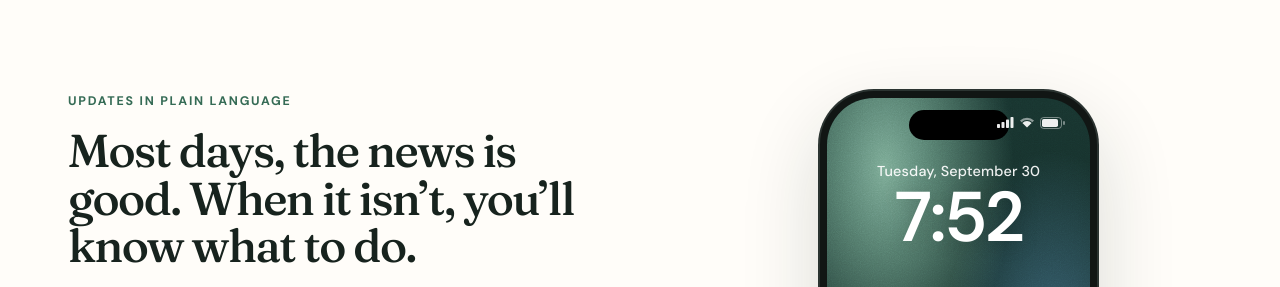
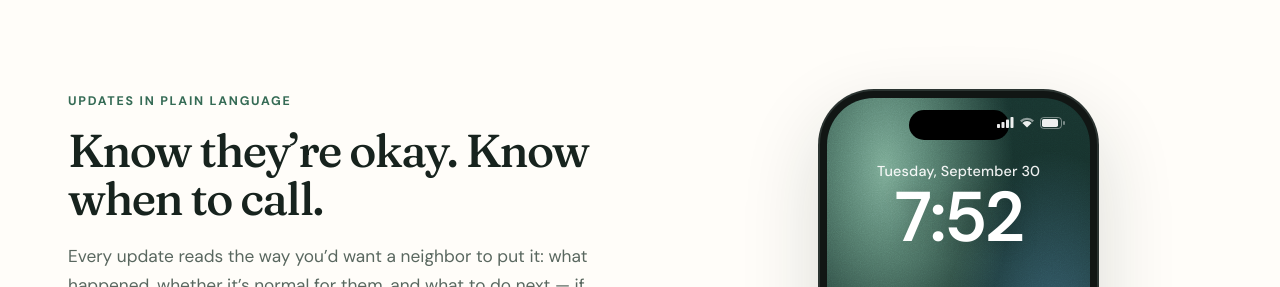
Before and after one commit to Jabl1629/GoSteadyWeb, a plain HTML site: page cupholder-v2.html in a window 1280 px wide. Shown: the part 2420-2707 px from the top of the page. Drawn offline with Linux system fonts and the light colour scheme.

Commit message:
copy(v2): updates headline — "Know they're okay. Know when to call."
Jace's pick from five options. Leads with the reassurance, then the
one thing a caregiver actually wants to know.

Co-Authored-By: Claude Fable 5.1 <noreply@anthropic.com>

```diff
--- a/cupholder-v2.html
+++ b/cupholder-v2.html
@@ -680,7 +680,7 @@
       <div class="wrap updates-grid">
         <div class="updates-copy">
           <p class="eyebrow">Updates in plain language</p>
-          <h2 id="updates-title">Most days, the news is good. When it isn’t, you’ll know what to do.</h2>
+          <h2 id="updates-title">Know they’re okay. Know when to call.</h2>
           <p class="lede">Every update reads the way you’d want a neighbor to put it: what happened, whether it’s normal for them, and what to do next &mdash; if anything.</p>
 
           <div class="scenario-steps">
```
